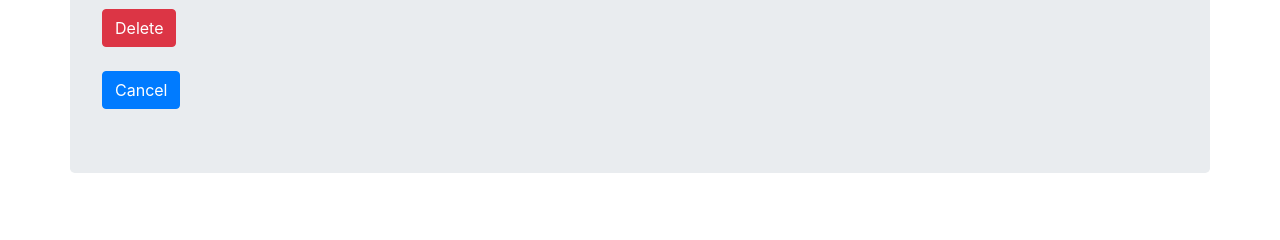
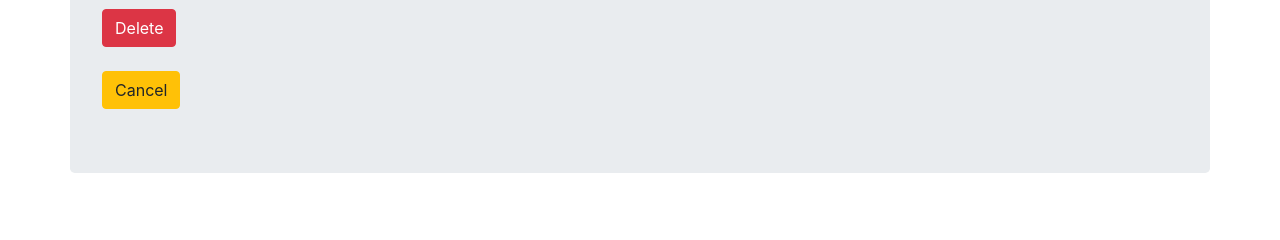
Before and after one commit to JaxAjay/Blog, a Django app: page /delete/10 in a window 1280 px wide. Shown: the part 153-393 px from the top of the page. Run offline with Django 3.2, Linux system fonts and the light colour scheme; a user stored in the database is signed in; data comes from the database, SQL or seed files in the repository; some libraries are stand-ins or nearby versions.

Commit message:
Update delete.html

```diff
--- a/prac_14/templates/delete.html
+++ b/prac_14/templates/delete.html
@@ -9,7 +9,7 @@
 
   </form>
   <br>
-  <input class='btn btn-primary' type="button" name="" value="Cancel">
+  <a href="{% url 'blog-list'  %}"><input  class='btn btn-warning' type="button" name="" value="Cancel"></a>
 
 </div>
 
```
